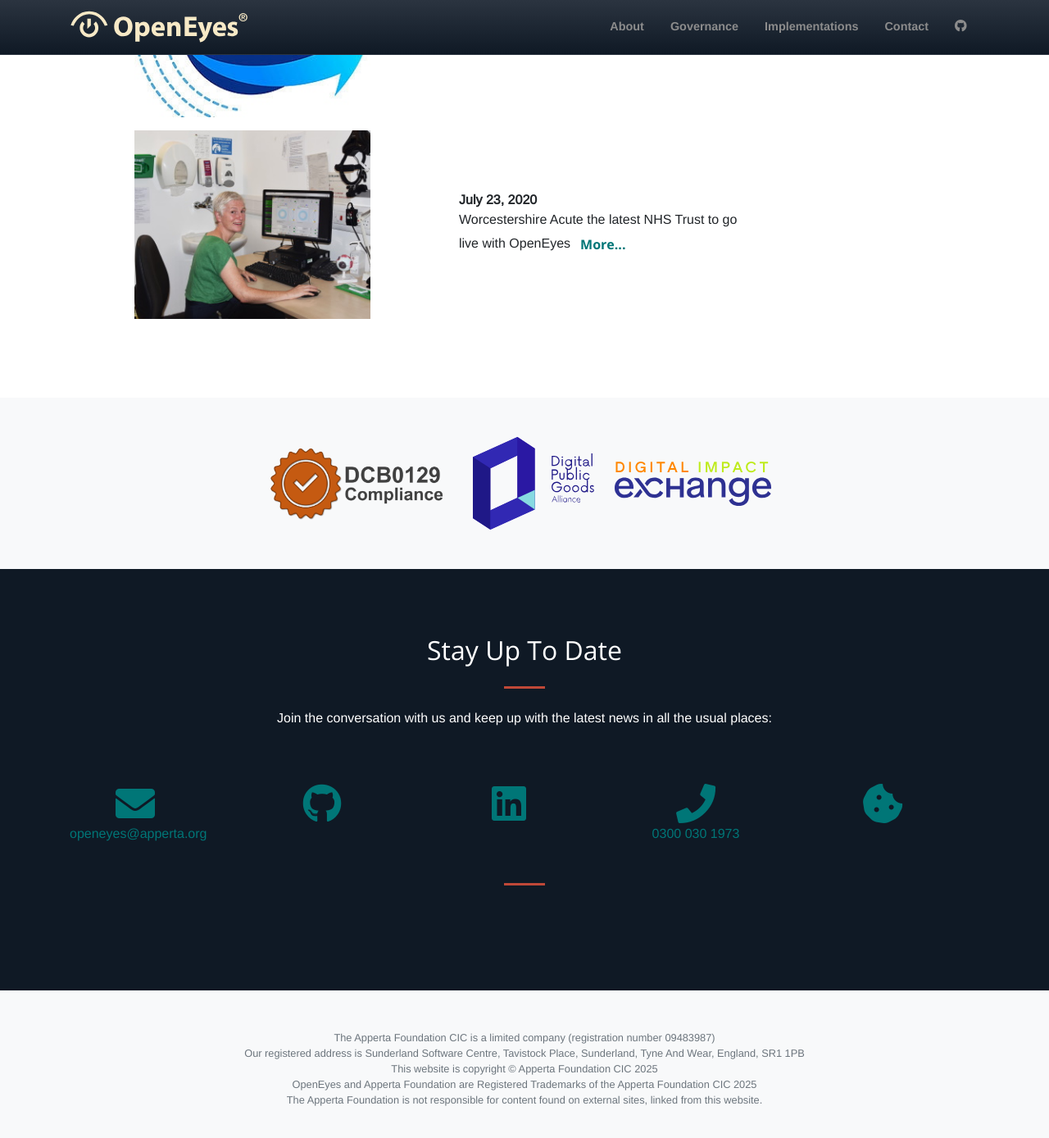
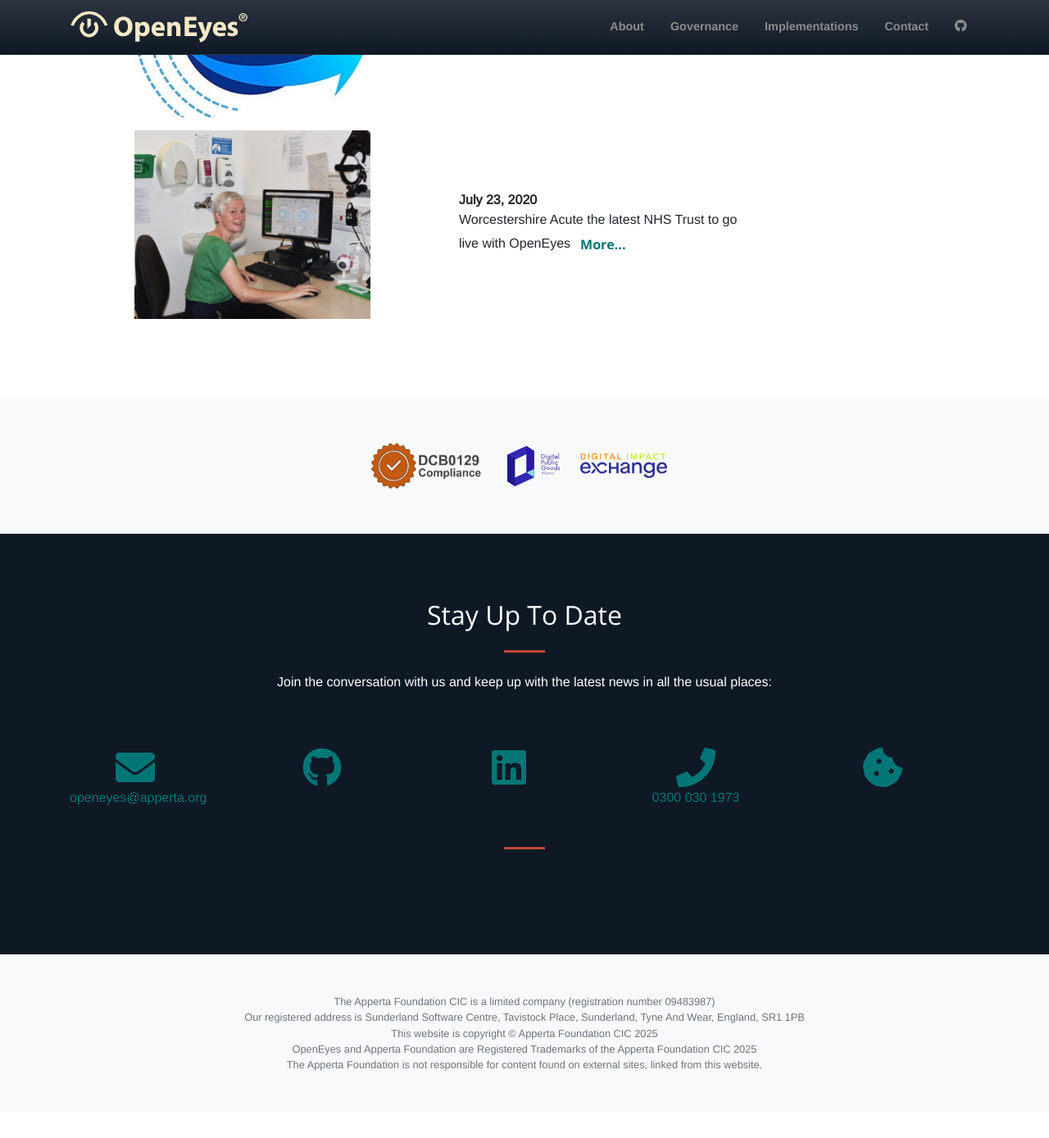
Before and after one commit to openeyes/openeyes.github.io, a Jekyll site: the page built from _pages/news.md, in a window 1280 px wide and 1400 px high, scrolled down 1044 px. Shown: the top 1388 px of the window at 82% size. Built offline with Jekyll 4.4.1, drawn with Linux system fonts in a browser that asks for light colours; nearby versions of some CDN libraries; some web fonts are replaced; after the commit the page ends 2400 px from its top, so only the background shows below that.

Commit message:
update/fix

```diff
--- a/_includes/footer.html
+++ b/_includes/footer.html
@@ -2,9 +2,9 @@
   <container>
     <div class="row">
         <div class="col-lg-8 mx-auto text-center">
-          <a href="https://digital.nhs.uk/data-and-information/information-standards/information-standards-and-data-collections-including-extractions/publications-and-notifications/standards-and-collections/dcb0129-clinical-risk-management-its-application-in-the-manufacture-of-health-it-systems" target="_blank"><img src="/img/dcb0129-compliance-2.png" width="30%" style="padding-right: 20px"></a>
-          <a href="https://digitalpublicgoods.net/who-we-are/" target="_blank"><img src="/img/dpga_logo_2.svg" width="20%" style="padding-right: 20px"></a>
-          <a href="https://exchange.dial.global/products/openeyes" target="_blank"><img src="/img/exchange-logo.svg" width="25%" style="padding-right: 20px"></a>
+          <a href="https://digital.nhs.uk/data-and-information/information-standards/information-standards-and-data-collections-including-extractions/publications-and-notifications/standards-and-collections/dcb0129-clinical-risk-management-its-application-in-the-manufacture-of-health-it-systems" target="_blank"><img src="/img/dcb0129-compliance-2.png" width="20%" style="padding-right: 20px"></a>
+          <a href="https://digitalpublicgoods.net/who-we-are/" target="_blank"><img src="/img/dpga_logo_2.svg" width="10%" style="padding-right: 20px"></a>
+          <a href="https://exchange.dial.global/products/openeyes" target="_blank"><img src="/img/exchange-logo.svg" width="15%" style="padding-right: 20px"></a>
         </div>
     </div>
   </container>
--- a/css/creative.css
+++ b/css/creative.css
@@ -320,12 +320,16 @@
 
 .logos-inner {
     display: flex;
+    flex-wrap: nowrap;
     height: 100px;
     animation: slide 120s linear infinite; /* Adjust timing to control speed */
 }
 
 #partners .logos-inner {
     animation: slide 30s linear infinite; /* Override duration to 30s for #partners */
+    display: flex;
+    flex-wrap: nowrap;
+    height: 100px;
   }
 
 #partners .logos-inner:hover {
--- a/index.html
+++ b/index.html
@@ -304,8 +304,6 @@
 
     <section class="bg-white text-black" id="implementations">
       <div class="text-center">
-
-
         <h2 class="mb-4" style="color:#28303b">Some of our OpenEyes </br>Enterprise Implementations</h2>
 
         <div class="logos">
```
Also changed, not shown: css/creative.min.css.
